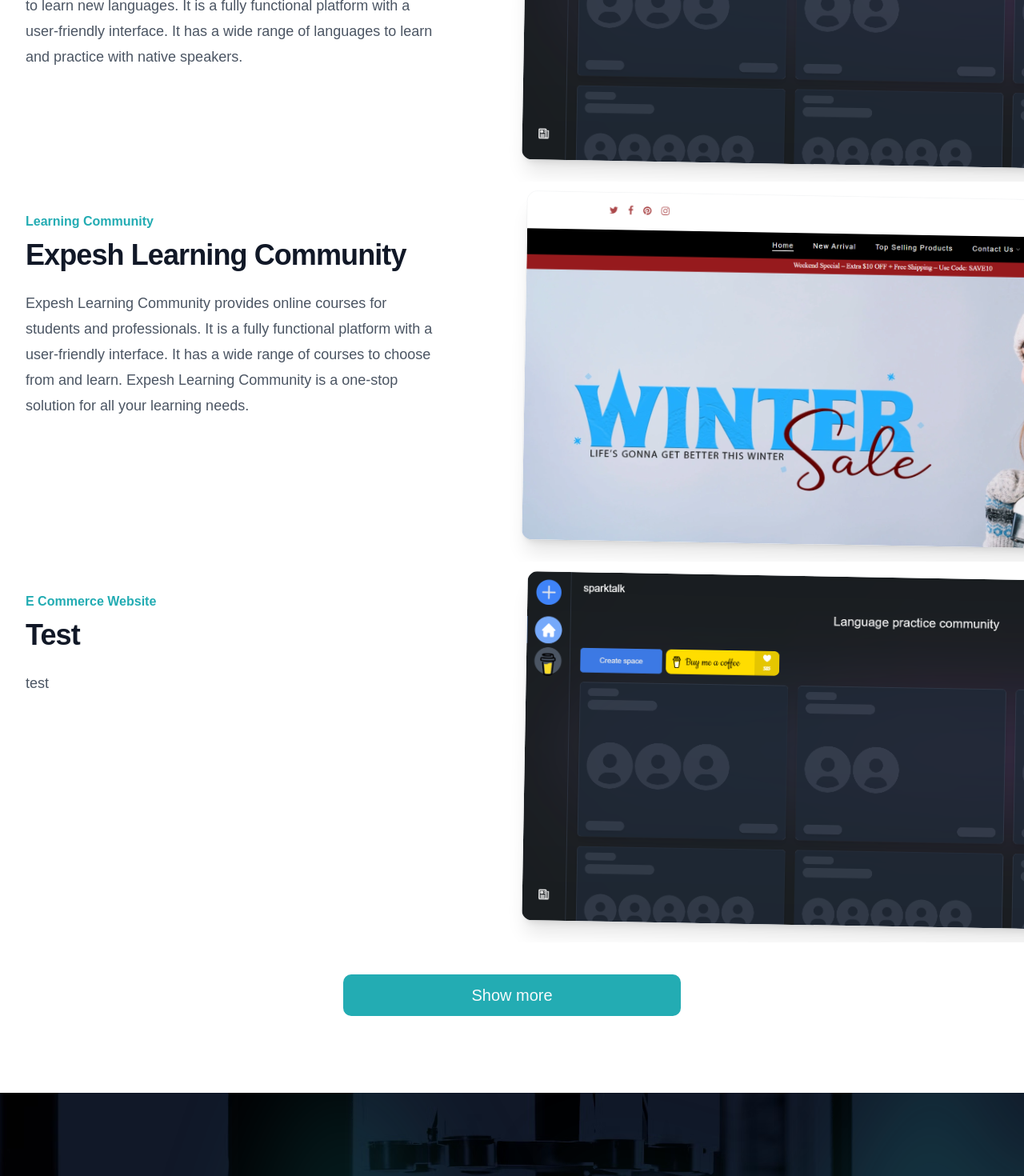
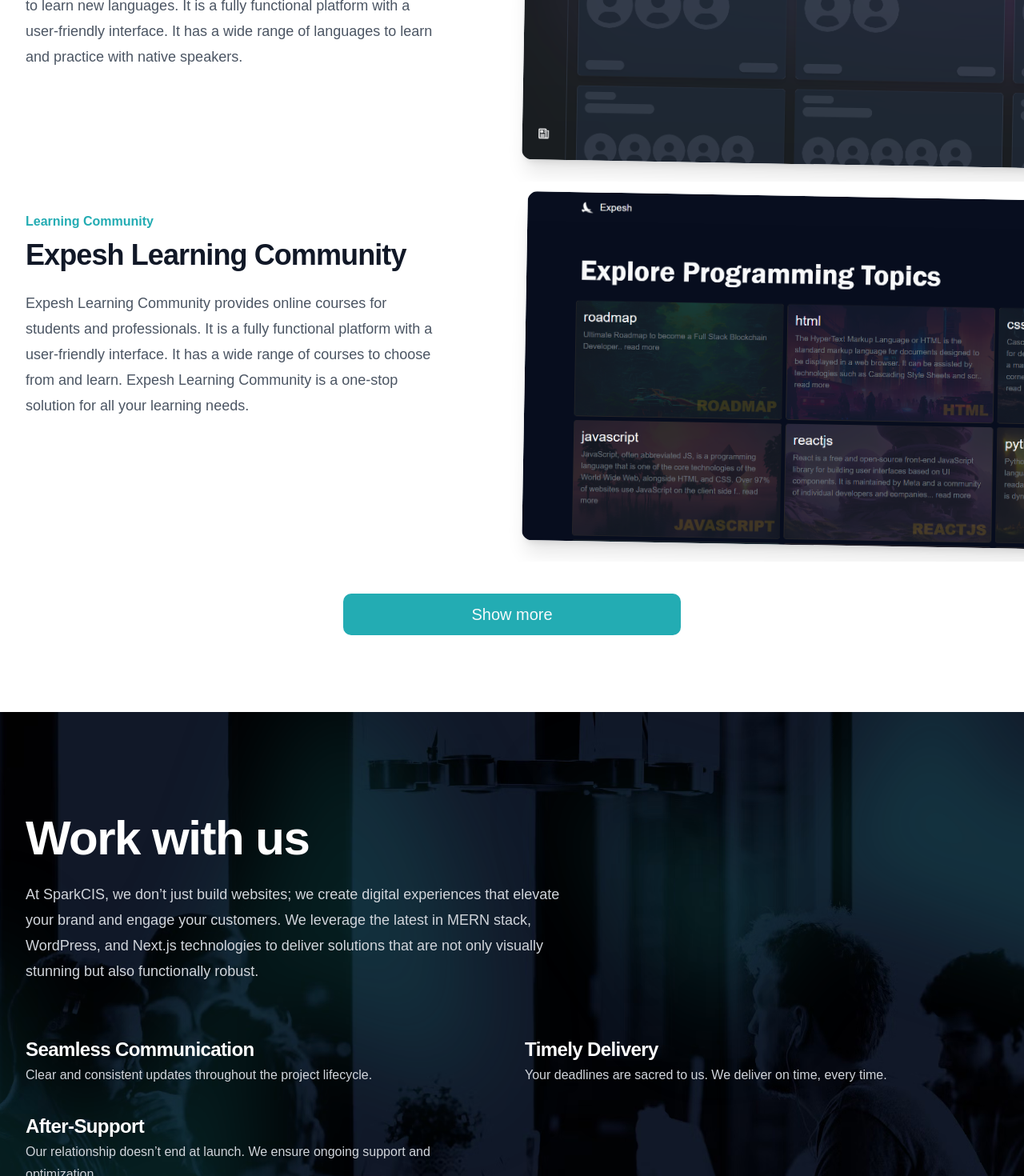
Before and after one commit to amazingfarooqq/sparkcis, a Next.js app: page / in a window 1280 px wide. Shown: the part 2493-3963 px from the top of the page at 80% size. Built offline with nearby package versions, Linux system fonts and the light colour scheme.

Commit message:
Update case-studies.tsx

```diff
--- a/src/components/case-studies.tsx
+++ b/src/components/case-studies.tsx
@@ -1,3 +1,4 @@
+import Link from "next/link";
 import { CaseStudiesCard } from "./case-studies-card";
 import { Button } from "./ui/button";
 
@@ -21,12 +22,11 @@ export function CaseStudies() {
       " category="Real-time Socket connections" img="/case-study2.png" />
       <CaseStudiesCard title="Expesh Learning Community" desc="
         Expesh Learning Community provides online courses for students and professionals. It is a fully functional platform with a user-friendly interface. It has a wide range of courses to choose from and learn. Expesh Learning Community is a one-stop solution for all your learning needs.
-      " category="Learning Community" img="/case-study1.png" />
-      <CaseStudiesCard title="Test" desc="test" category="E Commerce Website" img="/case-study2.png" />
+      " category="Learning Community" img="/case-study3.png" />
 
-      <div className="mt-10 flex items-center justify-center gap-x-6">
+      <Link href="/case-studies" className="mt-10 flex items-center justify-center gap-x-6">
         <Button className="text-xl px-40 py-3 h-auto " style={{ borderRadius: "10px" }}>Show more</Button>
-      </div>
+      </Link>
     </section>
   );
 }
```
